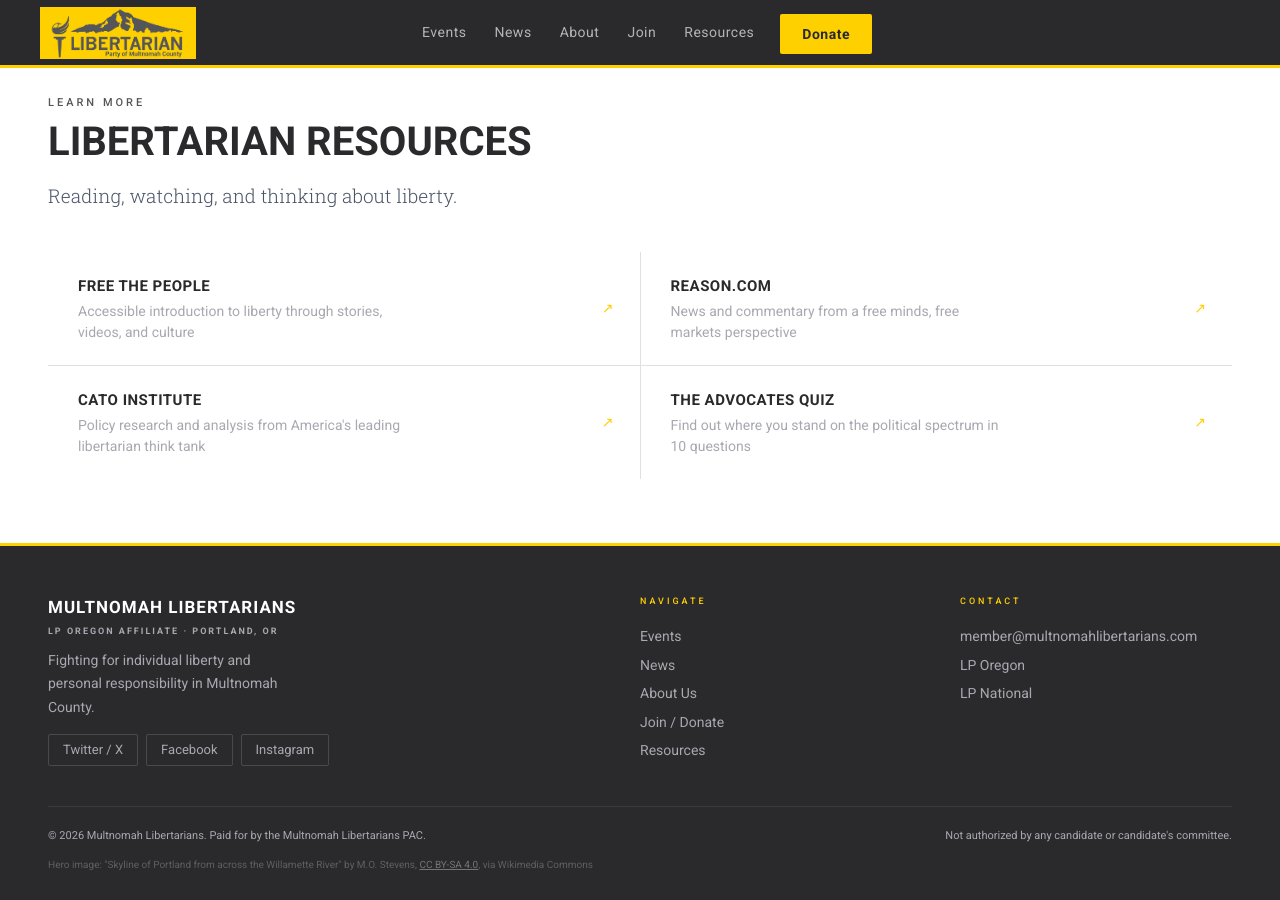
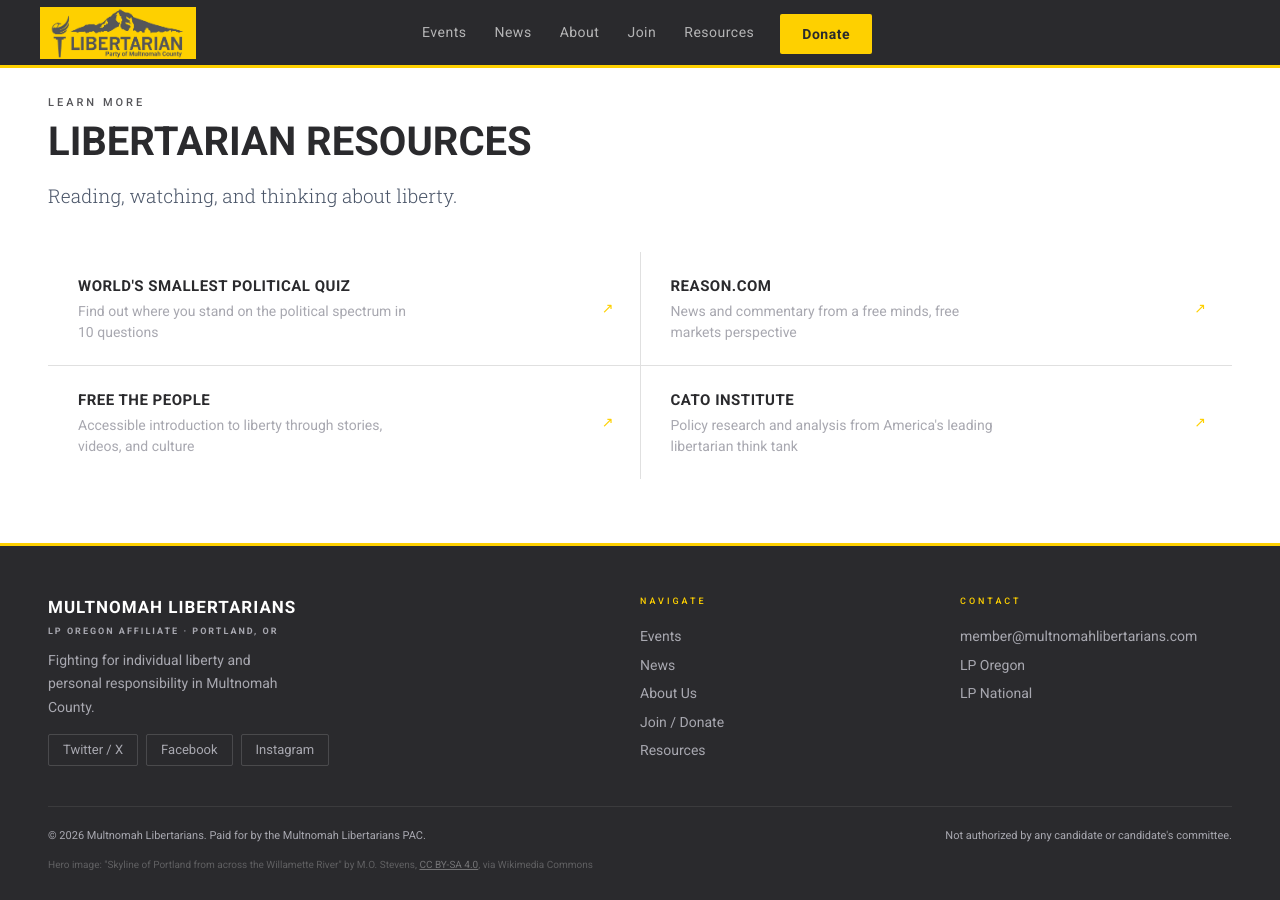
Before and after one commit to LPOregon/lpmultco, a Jekyll site: the page built from index.html, in a window 1280 px wide and 900 px high, scrolled down 3104 px. Built offline with Jekyll 4.4.1, drawn with Linux system fonts in a browser that asks for light colours.

Commit message:
Update Site Settings “site”

```diff
--- a/_data/site.yml
+++ b/_data/site.yml
@@ -3,24 +3,22 @@ officers:
     role: Acting Chair
   - name: Shira Newman
     role: Acting Treasurer
-
 meetup:
-  location: "Dick's Primal Burger"
-  address: "4905 SE Woodstock Blvd, Portland, OR 97206"
-  time: "4:00 PM"
-  day: "First Saturday of every month"
-  notes: "All peaceful people are welcome — you do not need to be a registered Libertarian or Multnomah County resident to attend."
-
+  location: Dick's Primal Burger
+  address: 4905 SE Woodstock Blvd, Portland, OR 97206
+  time: 4:00 PM
+  day: First Saturday of every month
+  notes: All peaceful people are welcome — you do not need to be a registered Libertarian or Multnomah County resident to attend.
 resources:
-  - name: "Free the People"
-    url: "https://freethepeople.org/"
-    description: "Accessible introduction to liberty through stories, videos, and culture"
-  - name: "Reason.com"
-    url: "https://reason.com/"
-    description: "News and commentary from a free minds, free markets perspective"
-  - name: "Cato Institute"
-    url: "https://www.cato.org/"
-    description: "Policy research and analysis from America's leading libertarian think tank"
-  - name: "The Advocates Quiz"
-    url: "https://www.theadvocates.org/quiz/"
-    description: "Find out where you stand on the political spectrum in 10 questions"
+  - name: World's Smallest Political Quiz
+    url: https://www.theadvocates.org/quiz/
+    description: Find out where you stand on the political spectrum in 10 questions
+  - name: Reason.com
+    url: https://reason.com/
+    description: News and commentary from a free minds, free markets perspective
+  - name: Free the People
+    url: https://freethepeople.org/
+    description: Accessible introduction to liberty through stories, videos, and culture
+  - name: Cato Institute
+    url: https://www.cato.org/
+    description: Policy research and analysis from America's leading libertarian think tank
```
